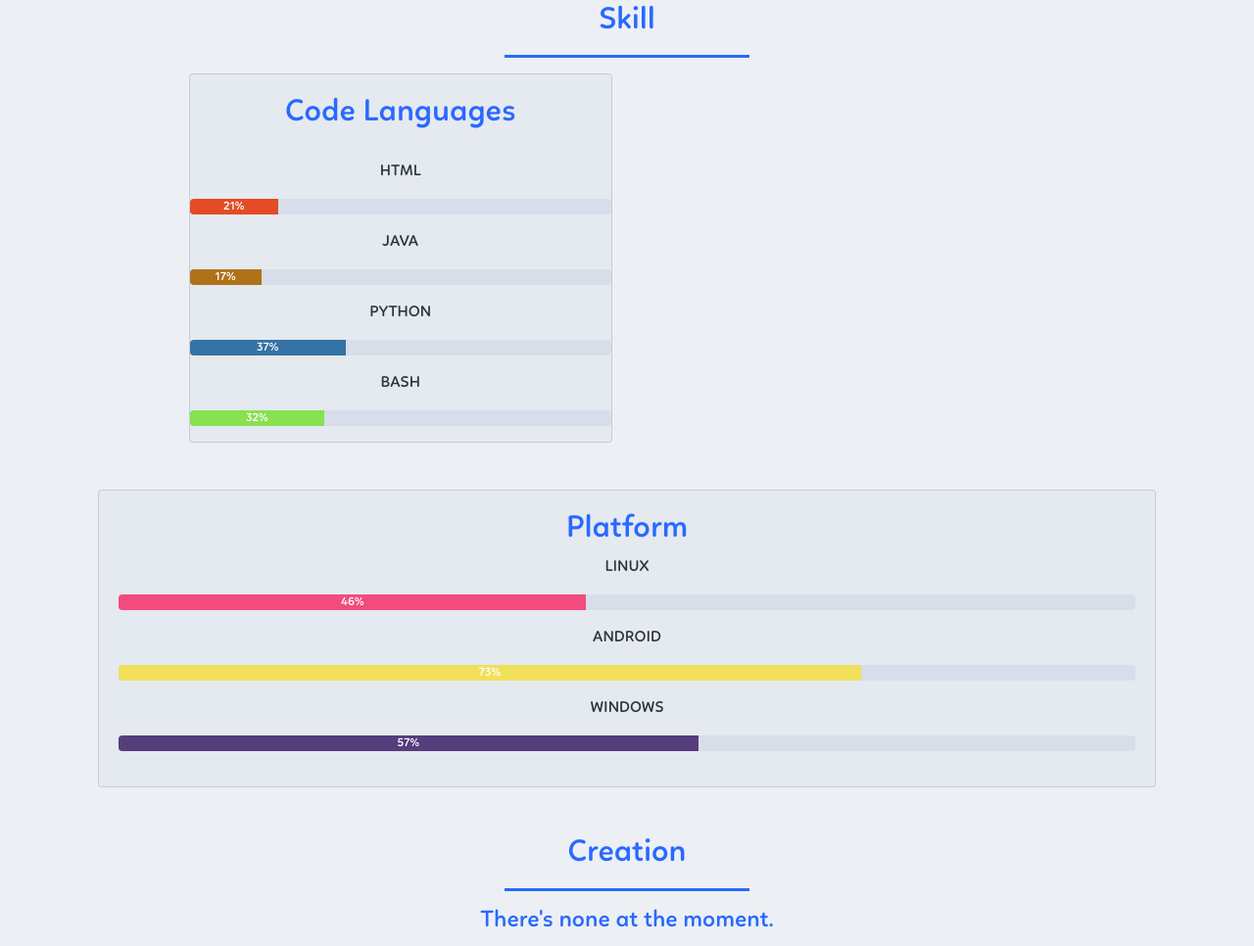
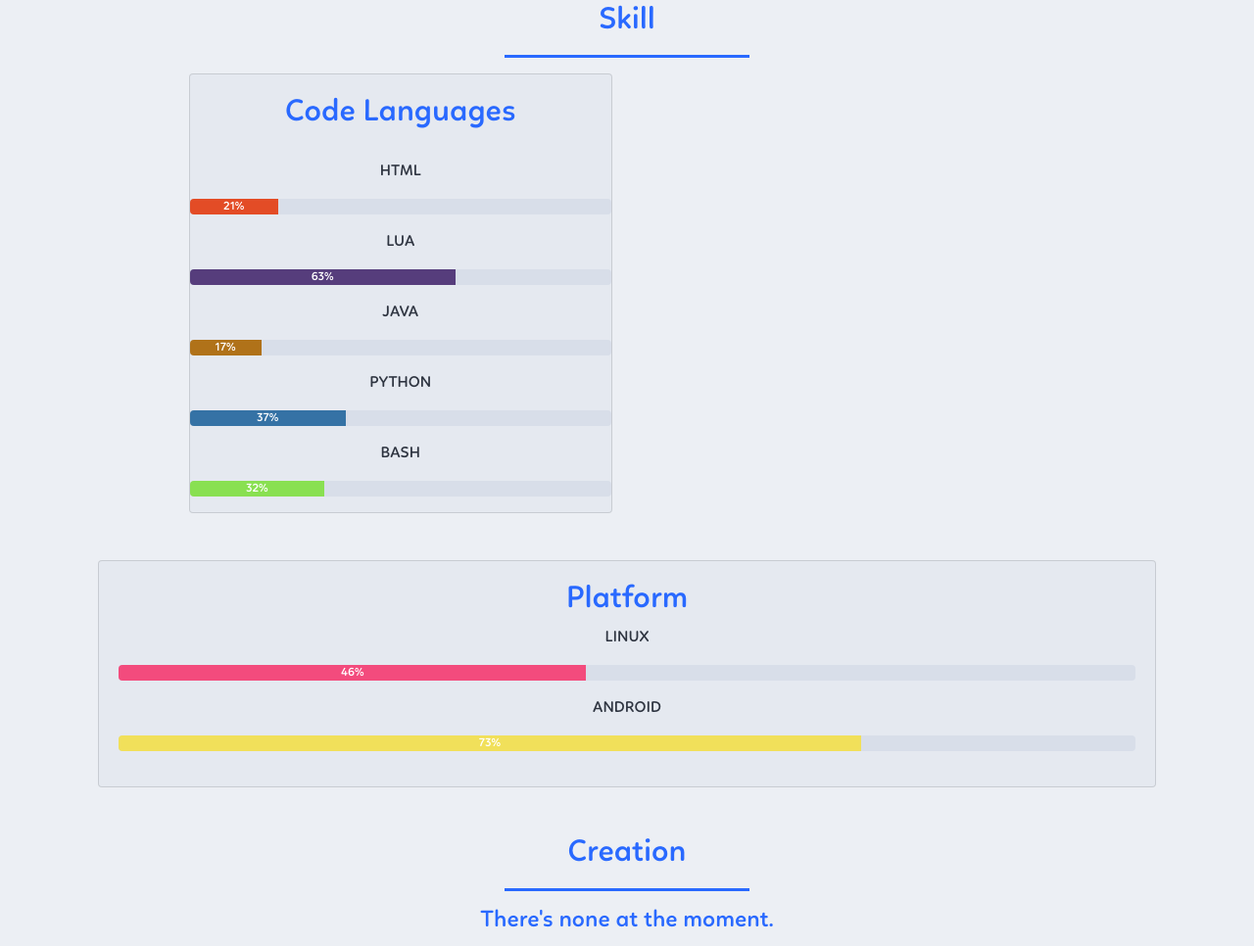
Before and after one commit to itsmeEVIL/itsmeEVIL.github.io, a PHP site: page / in a window 1280 px wide. Shown: the part 1052-2018 px from the top of the page at 98% size. Run offline with PHP 8.4, Linux system fonts and the light colour scheme; some libraries are stand-ins or nearby versions.

Commit message:
added lua

```diff
--- a/css/style.css
+++ b/css/style.css
@@ -187,6 +187,6 @@ html, body, div, span, applet, object, iframe, h1, h2, h3, h4, h5, h6, p, blockq
   background-color: #f1e05a;
 }
 
-.windows {
+.lua {
   background-color: #563d7c;
 }
--- a/index.html
+++ b/index.html
@@ -96,6 +96,10 @@
                     <div class="progress mb-3">
                       <div class="progress-bar html" role="progressbar" style="width: 0%" aria-valuenow="0" aria-valuemin="0" aria-valuemax="100">21%</div>
                     </div>
+                    <p class="text-center">LUA</p>
+                    <div class="progress mb-3">
+                      <div class="progress-bar lua" role="progressbar" style="width: 0%" aria-valuenow="0" aria-valuemin="0" aria-valuemax="100">63%</div>
+                    </div>
                     <p class="text-center">JAVA</p>
                     <div class="progress mb-3">
                       <div class="progress-bar java" role="progressbar" style="width: 0%" aria-valuenow="0" aria-valuemin="0" aria-valuemax="100">17%</div>
@@ -122,10 +126,6 @@
                     <p class="text-center">ANDROID</p>
                     <div class="progress mb-3">
                       <div class="progress-bar android" role="progressbar" style="width: 0%" aria-valuenow="0" aria-valuemin="0" aria-valuemax="100">73%</div>
-                    </div>
-                    <p class="text-center">WINDOWS</p>
-                    <div class="progress mb-3">
-                      <div class="progress-bar windows" role="progressbar" style="width: 0%" aria-valuenow="0" aria-valuemin="0" aria-valuemax="100">57%</div>
                     </div>
                   </div>
                 </div>
--- a/js/main.js
+++ b/js/main.js
@@ -55,8 +55,8 @@ $(window).scroll (function(){
         width: "73%"
       }, 2500);
 
-      $(".windows").animate({
-        width: "57%"
+      $(".lua").animate({
+        width: "63%"
       }, 2500);
   }
 });
```
